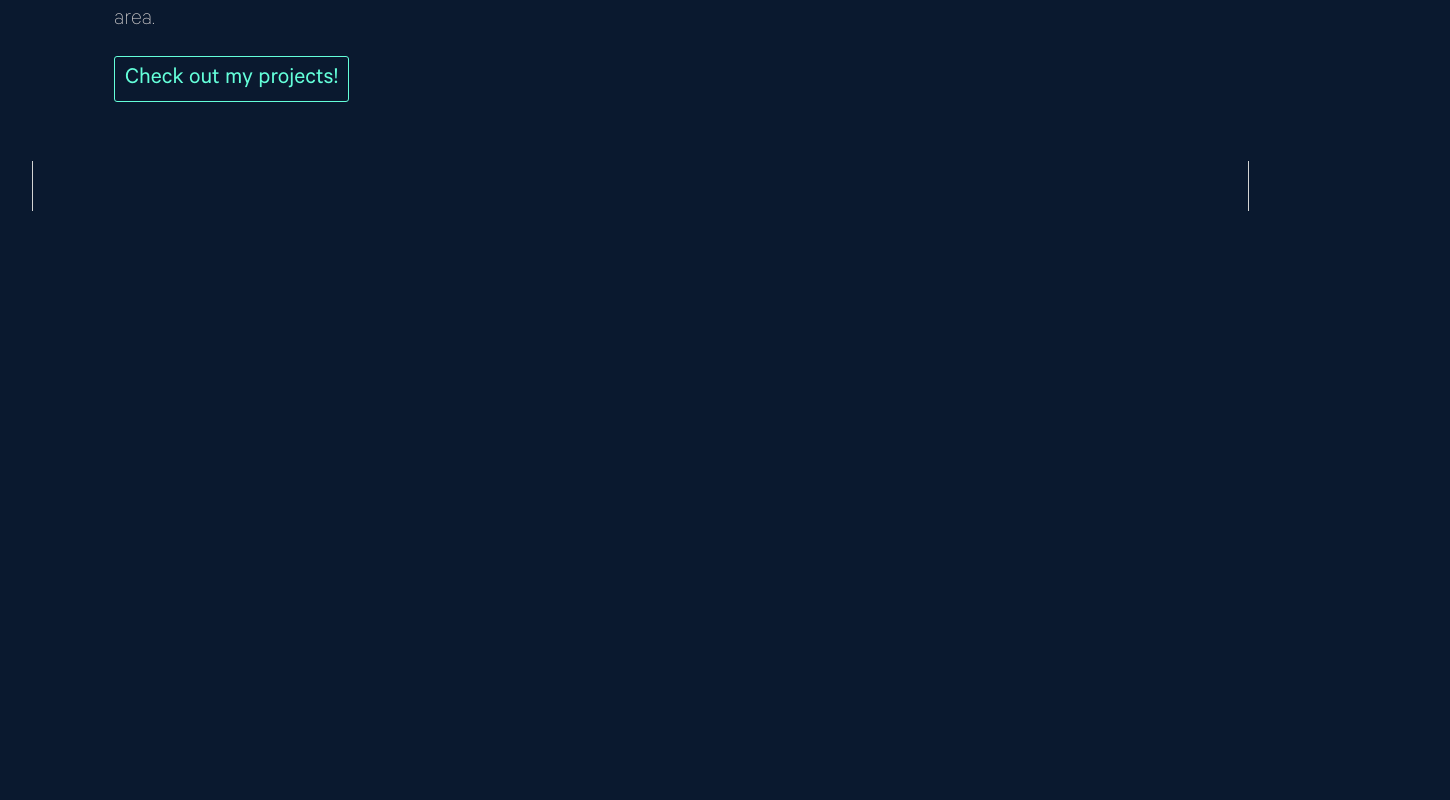
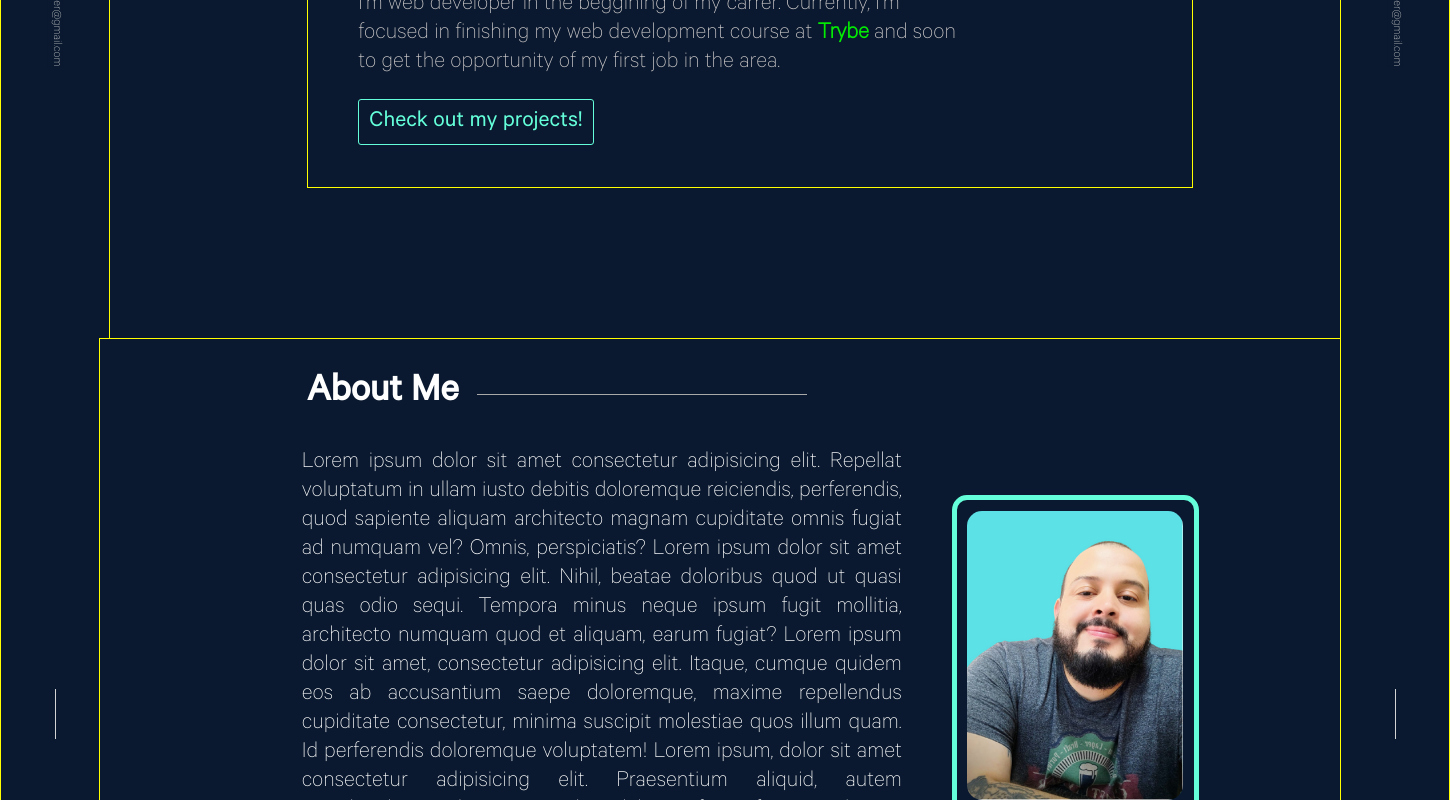
Before and after one commit to icarodolzane/my-portfolio, a React (Create React App) app: page / in a window 1280 px wide. Shown: the part 500-1300 px from the top of the page, 1450 px wide, since content can reach past the window. Before the commit the page ends 870 px from the top, so only its background shows below. Built offline with nearby package versions, Linux system fonts and the light colour scheme.

Commit message:
Finalizado componente About

```diff
--- a/src/App.css
+++ b/src/App.css
@@ -8,6 +8,8 @@
 }
 
 
+
+
 @media (max-width: 400px)
 {
 
--- /dev/null
+++ b/src/components/About.jsx
@@ -0,0 +1,32 @@
+import React from 'react';
+import Title from './Title';
+import '../style/components/About.css'
+import profile_photo from '../images/portfolio.png';
+
+class About extends React.Component {
+  render() {
+    return (
+    <section className='about-content'>
+      <section className="about-text">
+        <Title heading="About Me" />
+        <div className='about-me-text'>
+          <p>
+            Lorem ipsum dolor sit amet consectetur adipisicing elit. Repellat voluptatum in ullam iusto debitis doloremque reiciendis, perferendis, quod sapiente aliquam architecto magnam cupiditate omnis fugiat ad numquam vel? Omnis, perspiciatis?
+            Lorem ipsum dolor sit amet consectetur adipisicing elit. Nihil, beatae doloribus quod ut quasi quas odio sequi. Tempora minus neque ipsum fugit mollitia, architecto numquam quod et aliquam, earum fugiat?
+            Lorem ipsum dolor sit amet, consectetur adipisicing elit. Itaque, cumque quidem eos ab accusantium saepe doloremque, maxime repellendus cupiditate consectetur, minima suscipit molestiae quos illum quam. Id perferendis doloremque voluptatem!
+            Lorem ipsum, dolor sit amet consectetur adipisicing elit. Praesentium aliquid, autem repudiandae incidunt rem quidem delectus fugiat facere molestiae iste ratione saepe optio vel nihil odit, totam obcaecati minima eligendi!
+            Lorem ipsum dolor, sit amet consectetur adipisicing elit. Dolorum inventore labore, esse reprehenderit odit architecto necessitatibus non sapiente? Omnis provident ipsam ad corrupti doloribus ducimus laudantium itaque sed placeat laborum?
+          </p>
+        </div>
+      </section>
+      <section className='my-photo'>
+        <div className='photo-border'>
+          <img src={profile_photo} alt="my-profile-pic" />
+        </div>
+
+      </section>
+    </section>);
+  }
+}
+
+export default About;
--- a/src/components/HelloMe.jsx
+++ b/src/components/HelloMe.jsx
@@ -1,8 +1,10 @@
 import React from "react";
+import About from "./About";
 
 class HelloMe extends React.Component {
   render() {
     return (
+      <main className="main-content">
         <section className="hello-me">
           <p className="paragraph">Hi, my name is</p>
           <h1>Icaro Dolzane.</h1>
@@ -21,6 +23,8 @@ class HelloMe extends React.Component {
             <a className="projects-link" href="/work">Check out my projects!</a>
           </div>
         </section>
+        <About/>
+      </main>
     );
   }
 }
--- /dev/null
+++ b/src/components/Title.jsx
@@ -0,0 +1,15 @@
+import React from 'react';
+import '../style/components/Title.css';
+
+class Title extends React.Component {
+  render() {
+    const { heading } = this.props;
+    return (
+    <div className='title'>
+      <h2>{ heading }</h2>
+      <div className='single-line'/>
+    </div>);
+  }
+}
+
+export default Title;
--- /dev/null
+++ b/src/style/components/About.css
@@ -0,0 +1,90 @@
+.about-content {
+  border: 1px yellow solid ;
+  align-items: center;
+  display: flex;
+  flex-direction: row;
+  justify-content: center;
+  gap: 50px;
+  width:1300px;
+  margin-bottom: 100px;
+}
+
+.about-text {
+  width: 600px;
+}
+
+.about-me-text p {
+  font-size: 1.5em;
+  font-family: 'Calibre-Thim';
+  text-align: justify;
+}
+
+
+.my-photo img {
+  border-radius: 15px;
+  height: 289px;
+  width: 216px;
+}
+
+.photo-border {
+  align-items: center;
+  justify-content: center;
+  display: flex;
+  flex-direction: row;
+  border: 5px #64FFDA solid ;
+  border-radius: 15px;
+  height: 310px;
+  width: 237px;
+  overflow: hidden;
+}
+
+.photo-border img {
+  transition: all 0.7s ease;
+  max-width: 100%;
+
+
+}
+
+.photo-border img:hover {
+  transform: scale(1.2);
+}
+
+
+/* .my-photo img {
+  border-radius: 10px;
+  height: 289px;
+  width: 216px;
+}
+
+.photo-frame {
+  border:3px solid #64FFDA;
+  border-radius: 10px;
+  height: 295px;
+  width: 222px;
+  position: absolute;
+  z-index: 1;
+  right: calc(39%);
+  bottom: calc(-30%);
+
+}
+
+
+.photo-border {
+  border-radius: 10px;
+  height: 289px;
+  width: 216px;
+  overflow: hidden;
+  position:absolute;
+  z-index: 2;
+  bottom: -210px;
+}
+
+.photo-border img {
+  transition: all 0.7s ease;
+  max-width: 100%;
+
+}
+
+.photo-border img:hover {
+  transform: scale(1.2);
+} */
--- a/src/style/components/LeftSideBar.css
+++ b/src/style/components/LeftSideBar.css
@@ -1,11 +1,11 @@
 .left-sidebar {
+  border: 1px yellow solid ;
   align-items: center;
   background-color:inherit;
   display: flex;
   flex-direction: column;
   justify-content: space-around;
-  height: 100vh;
-  width: 5%;
+  height: 100%;
 }
 
 .left-sidebar p {
--- a/src/style/components/RightSideBar.css
+++ b/src/style/components/RightSideBar.css
@@ -1,11 +1,12 @@
 .right-sidebar {
+  border: 1px yellow solid ;
   align-items: center;
   background-color:inherit;
   display: flex;
   flex-direction: column;
   justify-content: space-around;
-  height: 100vh;
-  width: 5%;
+  height: 100%;
+  margin-left: -50px;
 }
 
 .right-sidebar p {
@@ -14,4 +15,11 @@
   font-family: 'Calibre-Thim';
   transform: rotate(90deg);
   margin-top: 100px;
+
 }
+
+.line {
+  background-color: lightgrey;
+  width: 1px;
+  height: 50px;
+}
--- /dev/null
+++ b/src/style/components/Title.css
@@ -0,0 +1,19 @@
+
+.title {
+  align-items: center;
+  display: flex;
+  flex-direction: row;
+  justify-content: space-between;
+  height: 100px;
+  width: 500px;
+  padding: 5px;
+}
+.title h2 {
+  font-size: 2.5em;
+}
+
+.single-line {
+  background-color: darkgray;
+  width: 330px;
+  height: 1px;
+}
--- a/src/style/pages/Home.css
+++ b/src/style/pages/Home.css
@@ -1,14 +1,29 @@
 .container {
   display: flex;
   flex-direction: row;
+  width: 100vw;
+  padding: 0;
+
+}
+
+.main-content {
+  align-items: center;
+  margin: 0;
+  padding: 0;
+  display: flex;
+  flex-direction: column;
+  width: 100%;
 }
 .hello-me {
+  margin-top: 100px;
+  border: 1px yellow solid ;
   align-items: left;
   display: flex;
   flex-direction: column;
   gap: 10px;
-  width: 90%;
   padding: 50px;
+  max-width: 1300px;
+  margin-bottom: 150px;
 }
 
 .hello-me p {
@@ -35,7 +50,7 @@
 .hello-me p:nth-child(5) {
   color: rgb(210, 206, 206);
   font-family: 'Calibre-Thim';
-  width: 400px;
+  max-width: 600px;
 }
 
 .hello-me .paragraph a {
```
Also changed, not shown: src/images/portfolio.png (added). Lines whose indentation alone changed are shown as unchanged.
